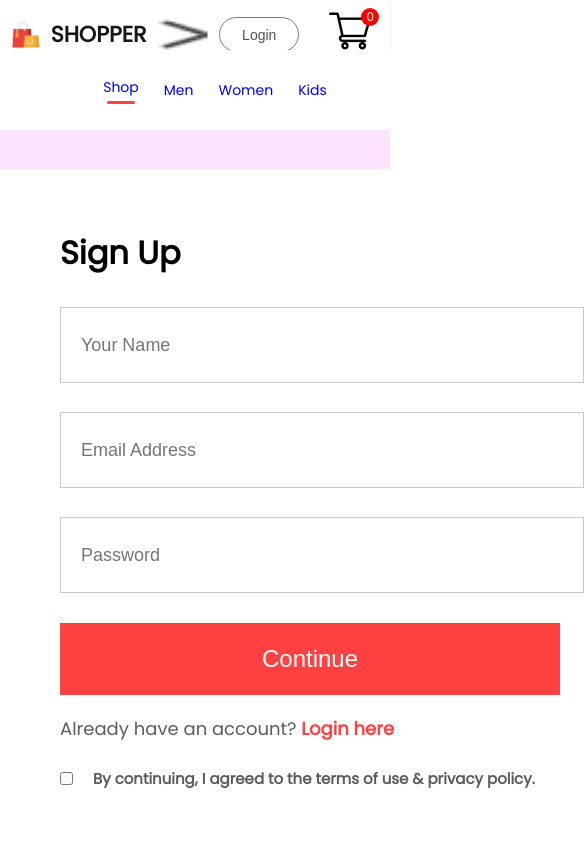
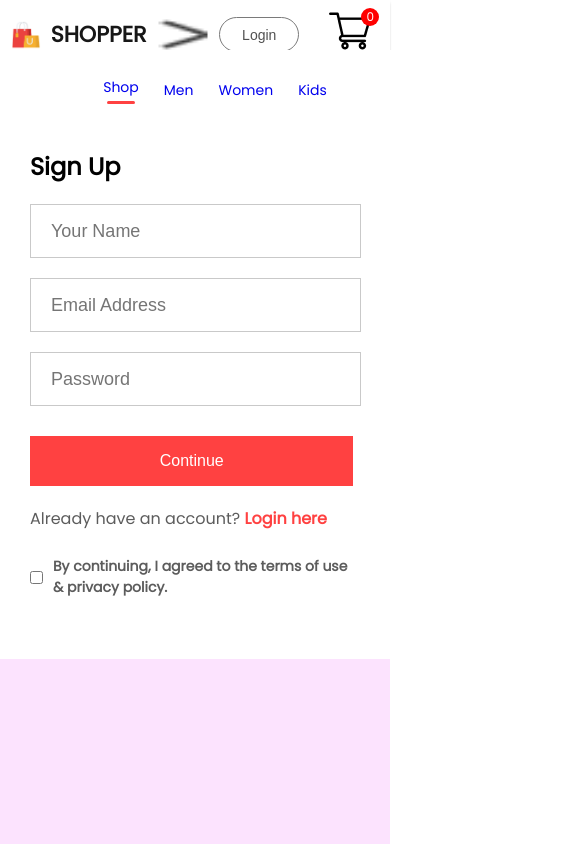
Before and after one commit to EucTech/shopper, a React (Create React App) app in the folder frontend/: page /login in a window 390 px wide. Shown: the top 844 px of the page, 585 px wide, since content can reach past the window. Built offline with nearby package versions, Linux system fonts and the light colour scheme.

Commit message:
added media query

```diff
--- a/frontend/src/Pages/CSS/LoginSignup.css
+++ b/frontend/src/Pages/CSS/LoginSignup.css
@@ -67,3 +67,60 @@
     font-size: 15px;
     font-weight: 600;
 }
+
+@media(max-width:1280px) {
+    .loginsignup {
+        padding-top: 50px;
+    }
+    .loginsignup-container {
+        width: auto;
+        max-width: 500px;
+        max-height: 500px;
+    }
+    .loginsignup-container h1 {
+        margin: 10px 0px;
+    }
+    .loginsignup-fields {
+        gap: 20px;
+        margin-top: 20px;
+    }
+
+    .loginsignup-fields input {
+        height: 65px;
+        width: 93%;
+    }
+    .loginsignup-container button {
+        width: 98%;
+    }
+
+    .loginsignup-login {
+        font-size: 16px;
+    }
+    .loginsignup-agree {
+        font-size: 14px;
+        gap: 10px;
+    }
+}
+
+@media(max-width:800px) {
+    .loginsignup-container {
+        padding: 20px 30px;
+    }
+
+    .loginsignup-container h1 {
+        font-size: 24px;
+    }
+
+    .loginsignup-fields {
+        margin-top: 20px;
+    }
+
+    .loginsignup-fields input {
+        height: 50px;
+    }
+
+    .loginsignup-container button {
+        height: 50px;
+        font-size: 16px;
+    }
+}
```
